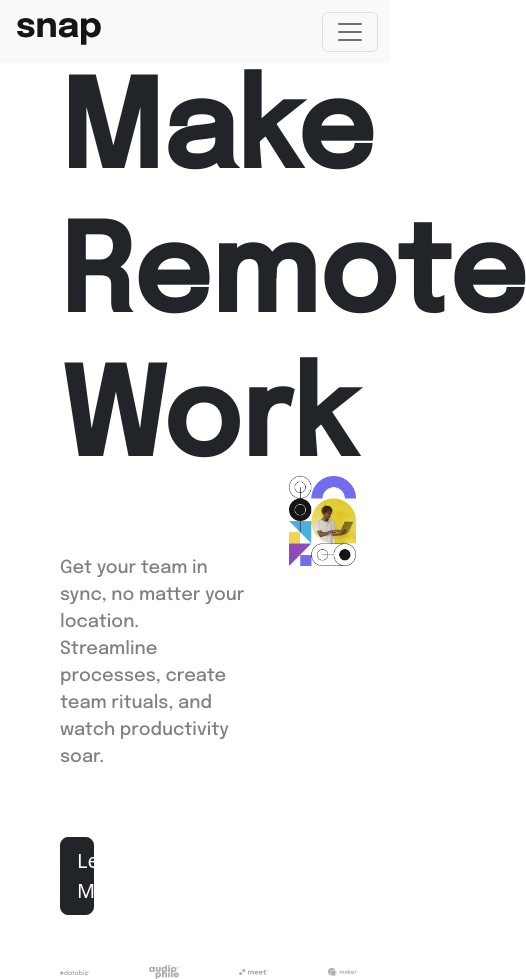
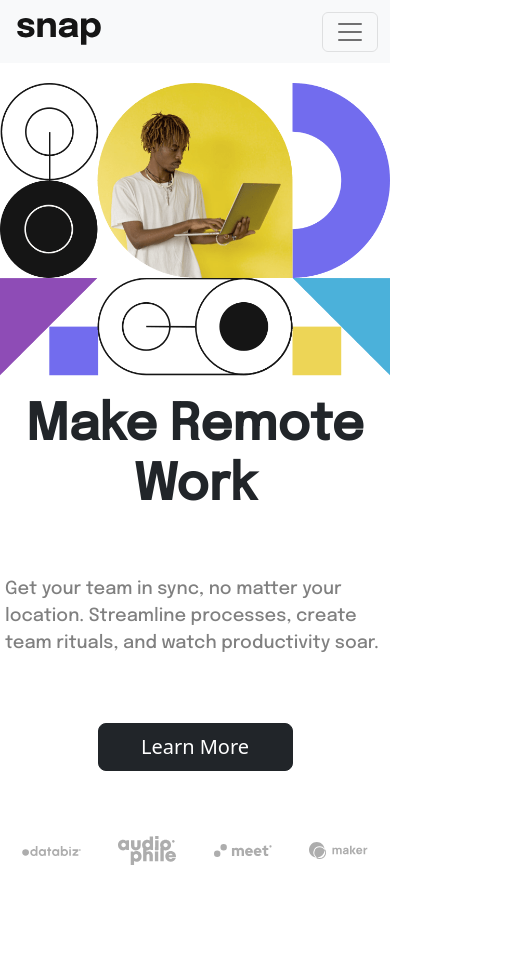
Before and after one commit to poggur/Intro-Section-With-Dropdown-Navigation, a plain HTML site: page index.html in a window 390 px wide. Shown: the whole page, 526 px wide, since content can reach past the window. After the commit the page ends 880 px from the top, so only its background shows below. Drawn offline with nearby package versions, Linux system fonts and the light colour scheme.

Commit message:
added different styling for phones. I've lost my sanity (over the actual website, not the phone version)

```diff
--- a/index.css
+++ b/index.css
@@ -61,18 +61,14 @@
 }
 
 .image-size{
-    height: 100%;
+    height: 125%;
     width: 50%;
-}
-
-.jeremy{
-    height: 75%;
-    width: 100%;
+    margin-top: 20px;
 }
 
 .Learn{
     margin-top: 50px;
-    width:15%;
+    width:20%;
     height:20%;
 }
 
@@ -81,3 +77,72 @@
     height: 10%;
     margin-right: 60px;
 }
+
+.desktop{
+    display: flex;
+}
+
+.mobile{
+    display: none;
+}
+
+@media (max-width: 900px) {
+    .mobile {
+        display: flex;
+    }
+
+    .desktop {
+        display: none;
+    }
+
+    .Main-div{
+        flex-direction: column;
+        align-content: center;
+    }
+
+    .image-div{
+        width: 100%;
+    }
+
+    .text-div{
+        width: 100%;
+        align-items: center;
+        margin: 0px;
+    }
+
+    .image-size{
+        width: 100%;
+        height: 50%;
+        margin-top: 20px;
+        margin-bottom: 20px;
+    }
+
+    .Remote-Title{
+        font-family: 'Epilogue', 'sans-serif';
+        font-weight: bold;
+        display: flex;
+        font-size: 50px;
+        text-align: center;
+    }
+
+    .Learn{
+        margin-top: 50px;
+        width:50%;
+        height:20%;
+    }
+
+    .sponsor-image-size{
+        width:15%;
+        height: 10%;
+        margin: 15px;
+    }
+
+    .sponsor-div{
+        justify-content: space-evenly;
+    }
+
+    .flavour-text{
+        margin-left: 5px;
+    }
+
+}
--- a/index.html
+++ b/index.html
@@ -69,7 +69,7 @@
       </nav>
 
 
-      <div class="Main-div">
+      <div class="Main-div desktop">
         <div class="text-div">
           <h1 class="Remote-Title">Make <br> Remote Work</h1>
           <p class="flavour-text">Get your team in sync, no matter your location.<br> Streamline processes, create team rituals, and<br> watch productivity soar.</p>
@@ -87,6 +87,25 @@
       </div>
     </div>
 
+    <div class="Main-div mobile">
+      <div class="image-div">
+        <img class="image-size" src="images/image-hero-mobile.png" alt="jeremy">
+      </div>
+      <div class="text-div">
+        <h1 class="Remote-Title">Make Remote Work</h1>
+        <p class="flavour-text">Get your team in sync, no matter your location. Streamline processes, create team rituals, and watch productivity soar.</p>
+        <button class="btn btn-dark btn-lg justify-content-end btn-padding-left Learn" type="button">Learn More</button>
+        <div class="sponsor-div">
+          <img class="sponsor-image-size" src="images/client-databiz.svg" alt="sponsor-image">
+          <img class="sponsor-image-size" src="images/client-audiophile.svg" alt="sponsor-image">
+          <img class="sponsor-image-size" src="images/client-meet.svg" alt="sponsor-image">
+          <img class="sponsor-image-size" src="images/client-maker.svg" class="sponsor-image" alt="sponsor-image">
+        </div>
+      </div>
+
+    </div>
+  </div>
+
 
 
     <script src="https://cdn.jsdelivr.net/npm/bootstrap@5.2.1/dist/js/bootstrap.bundle.min.js" integrity="sha384-u1OknCvxWvY5kfmNBILK2hRnQC3Pr17a+RTT6rIHI7NnikvbZlHgTPOOmMi466C8" crossorigin="anonymous"></script>
```
